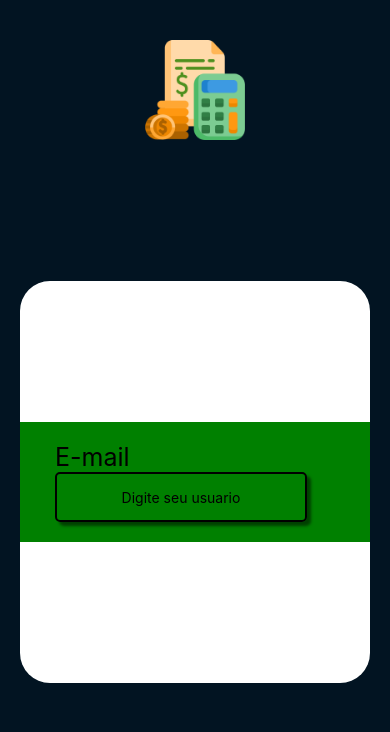
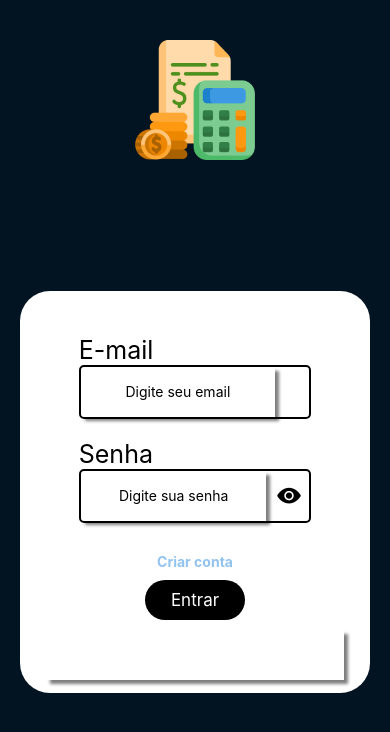
Before and after one commit to ViniSouza001/micro-bills, a React Native app in the folder app/: screen / in a window 390 px wide. Shown: the top 732 px of the page. Built offline with nearby package versions, Linux system fonts and the light colour scheme.

Commit message:
Ultima alteracao: 19/09/2023

```diff
--- a/app/App.js
+++ b/app/App.js
@@ -2,12 +2,28 @@ import React from 'react';
 import { StatusBar } from 'expo-status-bar';
 import { StyleSheet, Text, View } from 'react-native'
 import HomeScreen from './components/screens/HomeScreen'
-import global from './components/stylesheets/global.styles';
+import CriarConta from './components/screens/CriarConta';
+import { createNativeStackNavigator } from '@react-navigation/native-stack';
+import { NavigationContainer } from "@react-navigation/native"
 
 export default function App() {
+  const Stack = createNativeStackNavigator()
+
+
   return (
-    <View style={global.container}>
-      <HomeScreen />
-    </View>
+    <NavigationContainer>
+      <Stack.Navigator>
+        <Stack.Screen
+          name='Pagina login'
+          component={HomeScreen}
+          options={{ headerShown: false }}
+        />
+        <Stack.Screen
+          name='Criar conta'
+          component={CriarConta}
+          options={{ headerShown: false }}
+        />
+      </Stack.Navigator>
+    </NavigationContainer>
   );
 }
--- /dev/null
+++ b/app/components/Screens/CriarConta.js
@@ -0,0 +1,14 @@
+import React from "react";
+import { View, Text, TouchableOpacity } from "react-native"
+
+
+function CriarConta({ navigation }) {
+    return (
+        <View>
+            <Text>Está é a página de criar conta</Text>
+        </View>
+    )
+}
+
+
+export default CriarConta
--- a/app/components/Screens/HomeScreen.js
+++ b/app/components/Screens/HomeScreen.js
@@ -1,17 +1,24 @@
 import React, { useState } from "react"
-import { View, TouchableOpacity, Text, Image, TextInput } from "react-native"
+import { View, TouchableOpacity, Text, Image, TextInput, KeyboardAvoidingView, Platform } from "react-native"
 import styles from '../stylesheets/homeScreen.styles'
 import global from '../stylesheets/global.styles'
 import { Ionicons } from '@expo/vector-icons'
-import ButtonForm from "../ButtonForm"
+import ButtonForm from "./login/ButtonForm"
+import Input from './login/Input'
 
 function HomeScreen({ navigation }) {
 
-    const [input, setInput] = useState('')
+    const [senha, setSenha] = useState('')
+    const [email, setEmail] = useState('')
     const [revelar, setRevelar] = useState(false)
 
     const login = () => {
         console.log("login")
+    }
+
+    const criarConta = () => {
+        navigation.navigate('Criar conta')
+        console.log('criar conta')
     }
 
     return (
@@ -19,12 +26,38 @@ function HomeScreen({ navigation }) {
             <Image source={require('../../assets/images/logo.png')} style={global.logo} />
             <View style={styles.form}>
                 <View style={styles.formContainer}>
-                    <Text style={styles.label}>E-mail</Text>
-                    <TextInput
-                        style={styles.input}
-                        placeholder="Digite seu usuario"
+                    <Input
+                        label="E-mail"
+                        handleChangeText={setEmail}
+                        value={email}
+                        placeholder="Digite seu email"
+                        secureTextEntry={false}
+                    />
+                    <Input
+                        label="Senha"
+                        handleChangeText={setSenha}
+                        value={senha}
+                        placeholder="Digite sua senha"
+                        secureTextEntry={revelar ? false : true}
+                        isPassword={true}
+                        revelar={revelar}
+                        setRevelar={setRevelar}
                     />
                 </View>
+                <TouchableOpacity onPress={criarConta}>
+                    <Text style={styles.azul}>Criar conta</Text>
+                </TouchableOpacity>
+                <ButtonForm
+                    text={"Entrar"}
+                    key={"Entrar"}
+                    handleOnPress={login}
+                />
+
+                <TextInput
+                    style={styles.input}
+                    placeholder="Um rodapé"
+                    placeholderTextColor={"#fff"}
+                />
             </View>
         </View>
     )
--- a/app/components/Screens/TesteScreen.js
+++ b/app/components/Screens/TesteScreen.js
@@ -17,6 +17,7 @@ function TesteScreen() {
 
     return (
         <View>
+            <Text>Esta é a página teste</Text>
             {/* <Text>{dados}</Text> */}
         </View>
     )
--- a/app/components/ButtonForm.js
+++ b/app/components/Screens/login/ButtonForm.js
@@ -1,7 +1,7 @@
 import React from "react"
 import { Text, TouchableOpacity, View } from "react-native"
-import styles from './stylesheets/homeScreen.styles'
-function ButtonForm ({ text, handleOnPress }) {
+import styles from '../../stylesheets/homeScreen.styles'
+function ButtonForm({ text, handleOnPress }) {
    return (
       <TouchableOpacity
          style={styles.button}
--- /dev/null
+++ b/app/components/Screens/login/Input.js
@@ -0,0 +1,34 @@
+import React from "react";
+import { View, Text, TextInput } from "react-native";
+import styles from "../../stylesheets/homeScreen.styles";
+import { Ionicons } from '@expo/vector-icons'
+
+function Input({ label, value, handleChangeText, placeholder, secureTextEntry, isPassword, revelar, setRevelar }) {
+
+    return (
+        <>
+            <View style={styles.divInput}>
+                <Text style={styles.label}>{label}</Text>
+                <View style={styles.row}>
+                    <TextInput
+                        style={styles.input}
+                        value={value}
+                        onChangeText={(value) => handleChangeText(value)}
+                        placeholder={placeholder}
+                        placeholderTextColor="#000"
+                        secureTextEntry={secureTextEntry}
+                    />
+                    {isPassword && <Ionicons
+                        name={revelar ? "eye-off" : "eye"}
+                        onPress={() => setRevelar((state) => !state)}
+                        color="#000000"
+                        size={25}
+                        style={styles.icon}
+                    />}
+                </View>
+            </View>
+        </>
+    )
+}
+
+export default Input
--- a/app/components/stylesheets/global.styles.js
+++ b/app/components/stylesheets/global.styles.js
@@ -21,8 +21,8 @@ const global = StyleSheet.create({
         color: "#000000"
     },
     logo: {
-        width: 100,
-        height: 100,
+        width: 120,
+        height: 120,
         marginTop: 20
     }
 })
--- a/app/components/stylesheets/homeScreen.styles.js
+++ b/app/components/stylesheets/homeScreen.styles.js
@@ -27,32 +27,21 @@ const styles = StyleSheet.create({
     },
     formContainer: {
         width: '100%',
-        paddingLeft: '35px',
-        paddingRight: '35px',
         margin: 10,
-        backgroundColor: 'green',
         padding: 20,
-        alignItems: 'flex-start'
+        alignItems: 'center',
+        gap: 20,
+        justifyContent: 'center',
     },
     input: {
-        borderRadius: 5,
-        borderBottomColor: '#000',
-        borderBottomWidth: 2,
-        borderTopColor: '#000',
-        borderTopWidth: 2,
-        borderRightColor: '#000',
-        borderRightWidth: 2,
-        borderLeftColor: '#000',
-        borderLeftWidth: 2,
-        width: '90%',
+        width: '85%',
         height: 50,
         textAlign: 'center',
         fontSize: 14,
         shadowColor: "rgba(0, 0, 0, 0.5)",
         shadowOpacity: 1,
         shadowOffset: { width: 4, height: 4 },
-        shadowRadius: 3
-
+        shadowRadius: 3,
     },
     azul: {
         color: "rgba(13, 123, 218, 0.45)",
@@ -75,6 +64,31 @@ const styles = StyleSheet.create({
     txtButton: {
         color: "#FFFFFF",
         fontSize: 17
+    },
+    divInput: {
+        alignSelf: 'center',
+        width: '75%',
+    },
+    row: {
+        width: '100%',
+        alignSelf: 'center',
+        margin: "auto",
+        flexDirection: 'row',
+        alignItems: 'center',
+        justifyContent: 'flex-start',
+        gap: 10,
+        borderRadius: 5,
+        borderBottomColor: '#000',
+        borderBottomWidth: 2,
+        borderTopColor: '#000',
+        borderTopWidth: 2,
+        borderRightColor: '#000',
+        borderRightWidth: 2,
+        borderLeftColor: '#000',
+        borderLeftWidth: 2,
+    },
+    icon: {
+        width: '15%',
     }
 })
 
```
Also changed, not shown: app/package.json (+5 -3 lines), package.json (deleted, +0 -12 lines), 1 other file (tests, documents, lock files or other folders).
